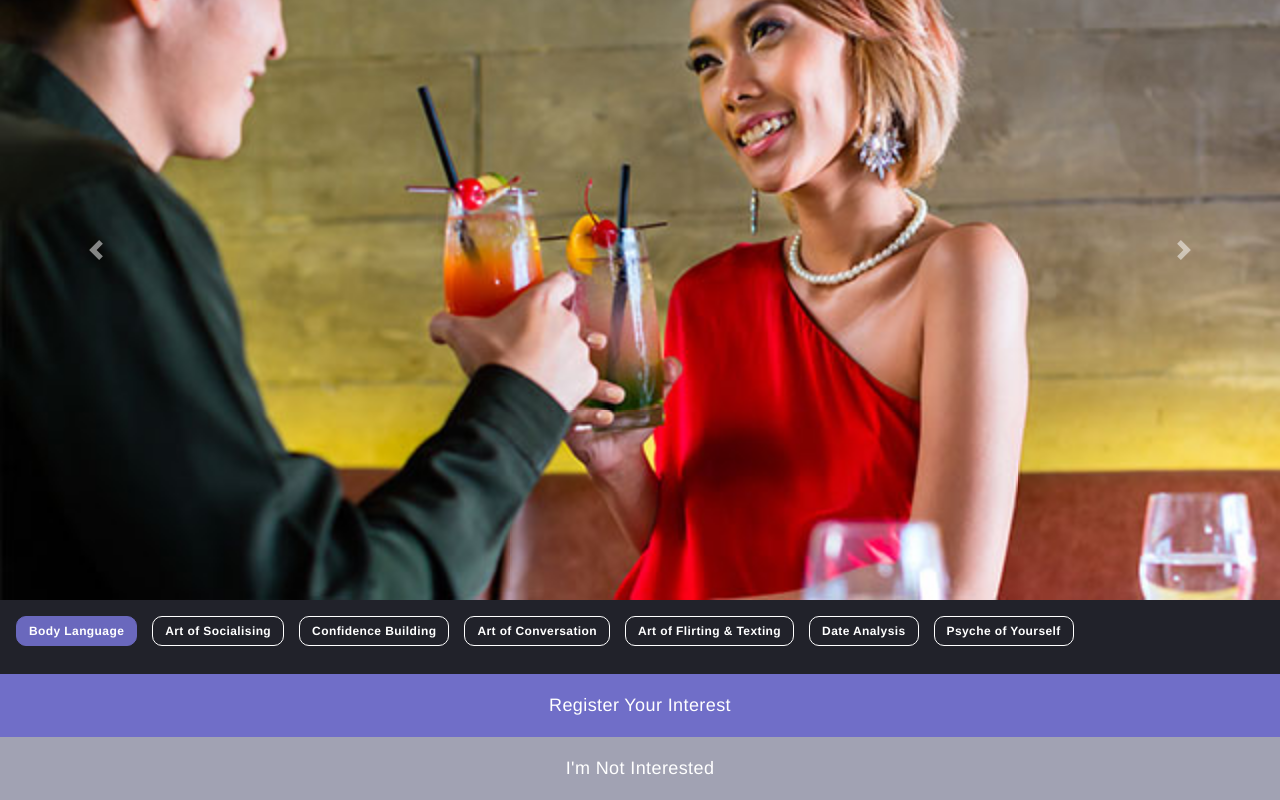
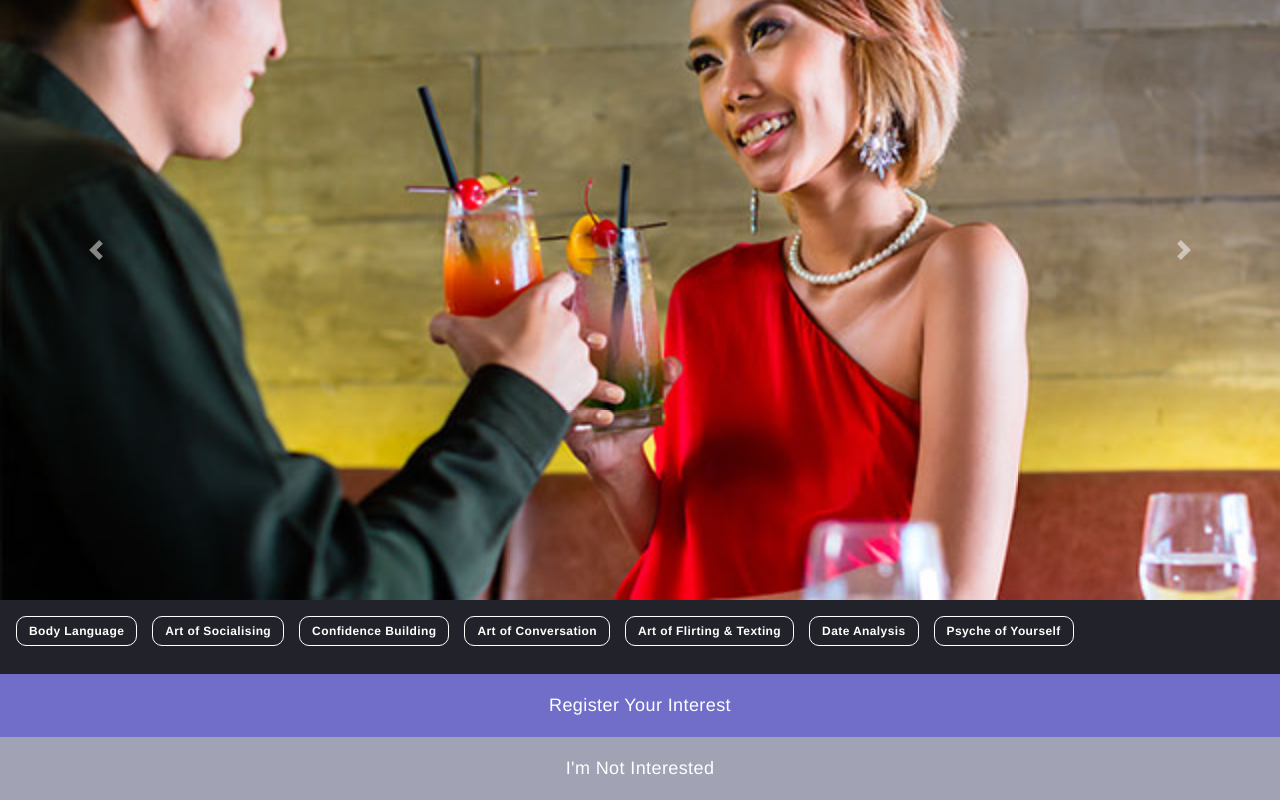
Before and after one commit to ZengJunyong/vue-cli-20180529, a Vue app: page /#/ in a window 1280 px wide. Shown: the part 1029-1829 px from the top of the page. Built offline with nearby package versions, Linux system fonts and the light colour scheme; a web font is replaced by a local one.

Commit message:
feedback from ellen: 3. Buttons should be multi-select and auto-save, custom the style of the checkboxes

```diff
--- a/src/components/Step1.vue
+++ b/src/components/Step1.vue
@@ -16,9 +16,9 @@
       </b-carousel-slide>
     </b-carousel>
     <div class="p-3">
-      <template v-for="(o, index) in options">
-        <input type="checkbox" :id="index" :value="o" v-model="keywords">
-        <label :for="index" :class="{'badge-yes': keywords.indexOf(o)!=-1}" class="badge">{{o}}</label>
+      <template v-for="(o, index) in options" v-if="index<6">
+        <input type="checkbox" :id="'a' +index" :value="o" v-model="keywords">
+        <label :for="'a' + index" :class="{'badge-yes': keywords.indexOf(o)!=-1}" class="badge">{{o}}</label>
       </template>
     </div>
     <div class="text-center title">Date Coaching</div>
@@ -44,13 +44,10 @@
       </b-carousel-slide>
     </b-carousel>
     <div class="p-3">
-      <span class="badge badge-yes">Body Language</span>
-      <span class="badge badge-no">Art of Socialising</span>
-      <span class="badge badge-no">Confidence Building</span>
-      <span class="badge badge-no">Art of Conversation</span>
-      <span class="badge badge-no">Art of Flirting & Texting</span>
-      <span class="badge badge-no">Date Analysis</span>
-      <span class="badge badge-no">Psyche of Yourself</span>
+      <template v-for="(o, index) in options" v-if="index>=6">
+        <input type="checkbox" :id="'a' +index" :value="o" v-model="keywords">
+        <label :for="'a' + index" :class="{'badge-yes': keywords.indexOf(o)!=-1}" class="badge">{{o}}</label>
+      </template>
     </div>
     <div class="cta" @click="register()" style="background: #706ec8;">
       Register Your Interest
@@ -78,6 +75,14 @@
           'Personal Capsule',
           'Wardrobe Audit',
           'Silhouette & Colour Talk',
+
+          'Body Language',
+          'Art of Socialising',
+          'Confidence Building',
+          'Art of Conversation',
+          'Art of Flirting & Texting',
+          'Date Analysis',
+          'Psyche of Yourself',
         ]
       }
     },
```
